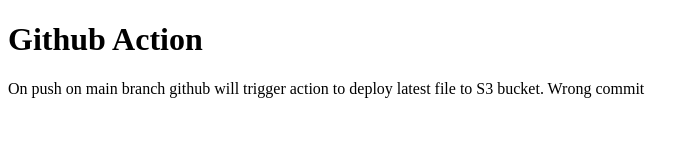
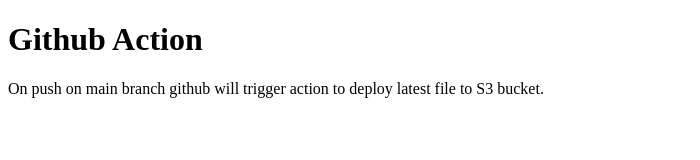
Before and after one commit to frontend-helper/github-action, a plain HTML site: page public/index.html in a window 1280 px wide. Shown: the whole page, without its empty margins (0-700 px from the left). Drawn offline with Linux system fonts and the light colour scheme.

Commit message:
Commit reset retested.

```diff
--- a/public/index.html
+++ b/public/index.html
@@ -11,7 +11,7 @@
       <h1>Github Action</h1>
       <p>
         On push on main branch github will trigger action to deploy latest file
-        to S3 bucket. Wrong commit
+        to S3 bucket.
       </p>
     </header>
   </body>
```
